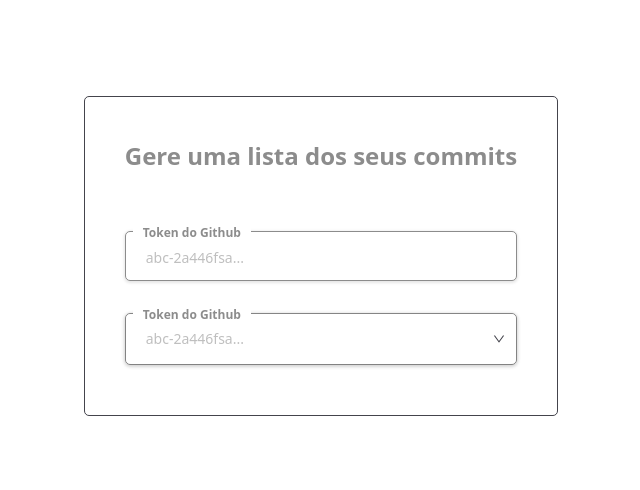
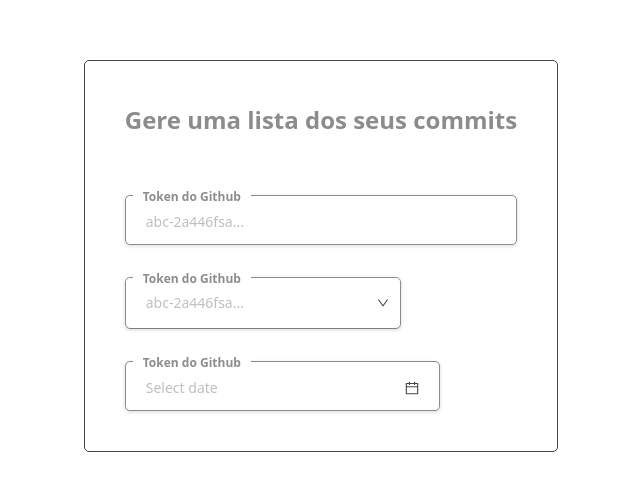
Before and after one commit to JaianeOliveira/commit-finder, a React (Create React App) app: page / in a window 1280 px wide. Shown: the part 144-634 px from the top of the page, without its empty margins (319-959 px from the left). Built offline with nearby package versions, Linux system fonts and the light colour scheme.

Commit message:
style: date picker style

```diff
--- a/src/components/Input/index.tsx
+++ b/src/components/Input/index.tsx
@@ -1,5 +1,12 @@
 import React from 'react';
-import { InputWrapper, StyledInput, StyledSelect } from './styles';
+import {
+	InputWrapper,
+	StyledInput,
+	StyledSelect,
+	StyledDatePicker,
+    DatePickerWrapper,
+    SelectWrapper,
+} from './styles';
 import { Text } from '..';
 
 type InputProps = {
@@ -21,12 +28,24 @@ const BaseInput = ({ type = 'text', placeholder, title }: InputProps) => {
 
 	if (type === 'select') {
 		return (
-			<InputWrapper>
+			<SelectWrapper>
 				<Text weight="semibold" size="small" id="title">
 					{title}
 				</Text>
 				<StyledSelect placeholder={placeholder} />
-			</InputWrapper>
+			</SelectWrapper>
+		);
+	}
+
+	if (type === 'date') {
+		return (
+			<DatePickerWrapper>
+				<Text weight="semibold" size="small" id="title">
+					{title}
+				</Text>
+
+				<StyledDatePicker />
+			</DatePickerWrapper>
 		);
 	}
 	return <div>Input</div>;
--- a/src/components/Input/styles.ts
+++ b/src/components/Input/styles.ts
@@ -1,8 +1,13 @@
 import styled from 'styled-components';
-import { Input, Select } from 'antd';
+import { Input, Select, DatePicker } from 'antd';
 
-export const InputWrapper = styled.div`
-	width: 100%;
+export const InputWrapper = styled.div<{ width?: number | string }>`
+	width: ${(props) =>
+		props.width
+			? typeof props.width === 'number'
+				? props.width + 'px'
+				: props.width
+			: '100%'};
 
 	#title {
 		position: relative;
@@ -14,6 +19,26 @@ export const InputWrapper = styled.div`
 		padding: 0 10px;
 		z-index: 1;
 	}
+`;
+
+export const SelectWrapper = styled(InputWrapper)<{ width?: number | string }>`
+	width: ${(props) =>
+		props.width
+			? typeof props.width === 'number'
+				? props.width + 'px'
+				: props.width
+			: 'auto'};
+`;
+
+export const DatePickerWrapper = styled(InputWrapper)<{
+	width?: number | string;
+}>`
+	width: ${(props) =>
+		props.width
+			? typeof props.width === 'number'
+				? props.width + 'px'
+				: props.width
+			: 'auto'};
 `;
 
 export const StyledInput = styled(Input)`
@@ -67,7 +92,7 @@ export const StyledSelect = styled(Select)`
 
 		& .ant-select-selector {
 			border: none !important;
-			box-shadow: 0px 1px 5px 1px rgba(0, 0, 0, 0.1) !important;
+			box-shadow: 0px 1px 0px 0px rgba(0, 0, 0, 0.1) !important;
 		}
 	}
 
@@ -75,3 +100,32 @@ export const StyledSelect = styled(Select)`
 		font-weight: 300;
 	}
 `;
+
+export const StyledDatePicker = styled(DatePicker)`
+	padding: 14px 20px 10px 20px;
+	border-radius: 5px;
+	border: 1px solid ${(props) => props.theme.gray_2};
+	box-shadow: 0px 1px 3px 1px rgba(0, 0, 0, 0.1);
+	height: 50px;
+	width: 100%;
+	color: ${(props) => props.theme.gray_2};
+
+	&:hover {
+		box-shadow: 0px 1px 5px 1px rgba(0, 0, 0, 0.1);
+		border: 1px solid ${(props) => props.theme.gray_2};
+	}
+	&:focus {
+		box-shadow: 0px 1px 5px 1px rgba(0, 0, 0, 0.1);
+		border: 1px solid ${(props) => props.theme.gray_2};
+	}
+
+	&::placeholder {
+		font-weight: 300;
+	}
+
+	& .ant-picker-suffix,
+	& .anticon-swap-right,
+	& .ant-picker-input input {
+		color: ${(props) => props.theme.gray_2} !important;
+	}
+`;
--- a/src/pages/login/index.tsx
+++ b/src/pages/login/index.tsx
@@ -20,6 +20,11 @@ const Login = () => {
 					title="Token do Github"
 					placeholder="abc-2a446fsa..."
 				/>
+				<Input
+					type="date"
+					title="Token do Github"
+					placeholder="abc-2a446fsa..."
+				/>
 			</Card>
 		</Screen>
 	);
```
